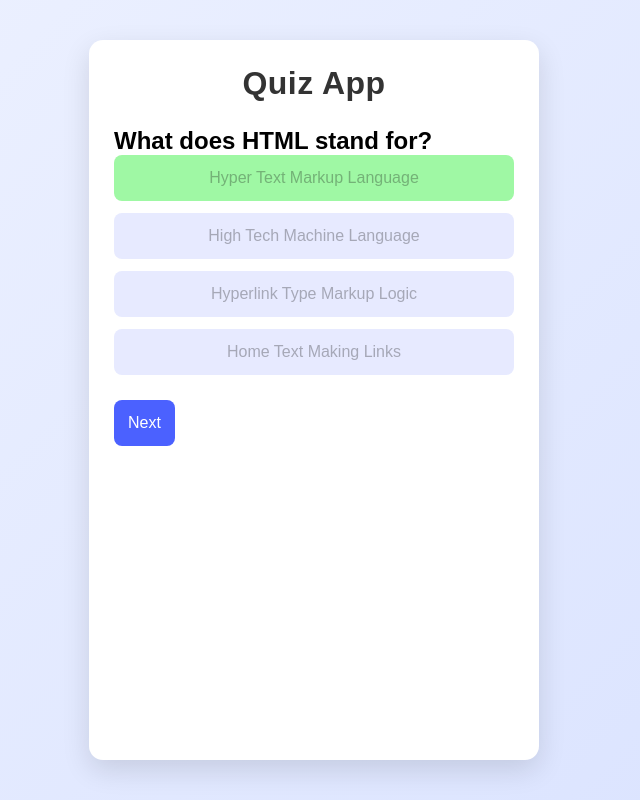
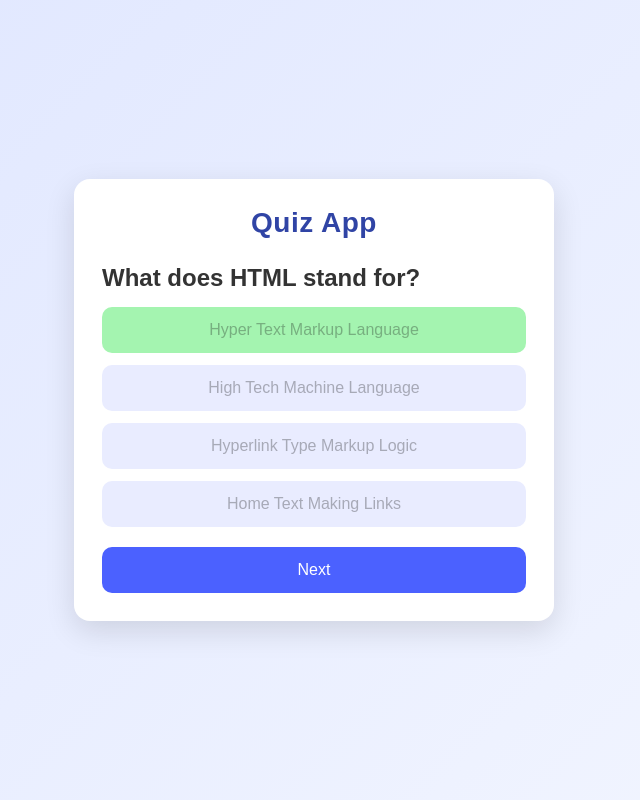
Before and after one commit to Vedha17Mahadevan/QuizApp_Webdev_MuLearn, a plain HTML site: page index.html in a window 1280 px wide. Both pictures are taken after a click on the button "Hyper Text Markup Language". Shown: the whole page, without its empty margins (326-966 px from the left). Drawn offline with Linux system fonts and the light colour scheme.

Commit message:
Update style.css

```diff
--- a/style.css
+++ b/style.css
@@ -2,35 +2,43 @@
     margin: 0;
     padding: 0;
     box-sizing: border-box;
-    font-family: Arial, sans-serif;
+    font-family: "Poppins", Arial, sans-serif;
 }
 
 body {
-    background: linear-gradient(135deg, #eef2ff, #d9e2ff);
+    min-height: 100vh;
+    background: linear-gradient(135deg, #dfe6ff, #f3f6ff);
     display: flex;
     justify-content: center;
+    align-items: center;
     padding: 40px;
-    min-height: 100vh;
 }
 
 .container {
     background: white;
-    width: 450px;
-    padding: 25px;
-    border-radius: 14px;
-    box-shadow: 0 10px 28px rgba(0,0,0,0.12);
-    transition: transform 0.2s ease;
+    width: 480px;
+    padding: 28px;
+    border-radius: 16px;
+    box-shadow: 0 10px 30px rgba(0,0,0,0.12);
+    animation: fadeIn 0.4s ease;
 }
 
-.container:hover {
-    transform: translateY(-3px);
+@keyframes fadeIn {
+    from { opacity: 0; transform: translateY(10px); }
+    to { opacity: 1; transform: translateY(0); }
 }
 
 h1 {
     text-align: center;
     margin-bottom: 25px;
+    color: #3044a5;
+    font-size: 28px;
+    letter-spacing: 0.5px;
+}
+
+h2 {
+    margin-bottom: 15px;
     color: #333;
-    letter-spacing: 0.5px;
 }
 
 .btn-grid {
@@ -42,40 +50,49 @@ h1 {
 button {
     padding: 14px;
     border: none;
-    border-radius: 8px;
+    border-radius: 10px;
     font-size: 16px;
     cursor: pointer;
-    transition: background 0.25s ease, transform 0.1s ease;
-}
-
-button:active {
-    transform: scale(0.97);
+    transition: all 0.25s ease;
 }
 
 button:hover {
-    opacity: 0.92;
+    transform: translateY(-2px);
+    box-shadow: 0 4px 12px rgba(0,0,0,0.12);
 }
 
 .answer-btn {
-    background: #e7eaff;
+    background: #e9ecff;
 }
 
 .correct {
-    background: #9ff8a4 !important;
+    background: #a4f4b0 !important;
 }
 
 .wrong {
-    background: #ffb5b5 !important;
+    background: #ffb6b6 !important;
 }
 
 .next-btn {
     background: #4b61ff;
     color: white;
-    margin-top: 25px;
+    width: 100%;
+    margin-top: 20px;
     display: none;
-    border-radius: 8px;
 }
 
 .hidden {
     display: none;
 }
+
+#result-box h2 {
+    text-align: center;
+    margin-bottom: 10px;
+}
+
+.restart-btn {
+    background: #4b61ff;
+    color: white;
+    width: 100%;
+    margin-top: 20px;
+}
```
